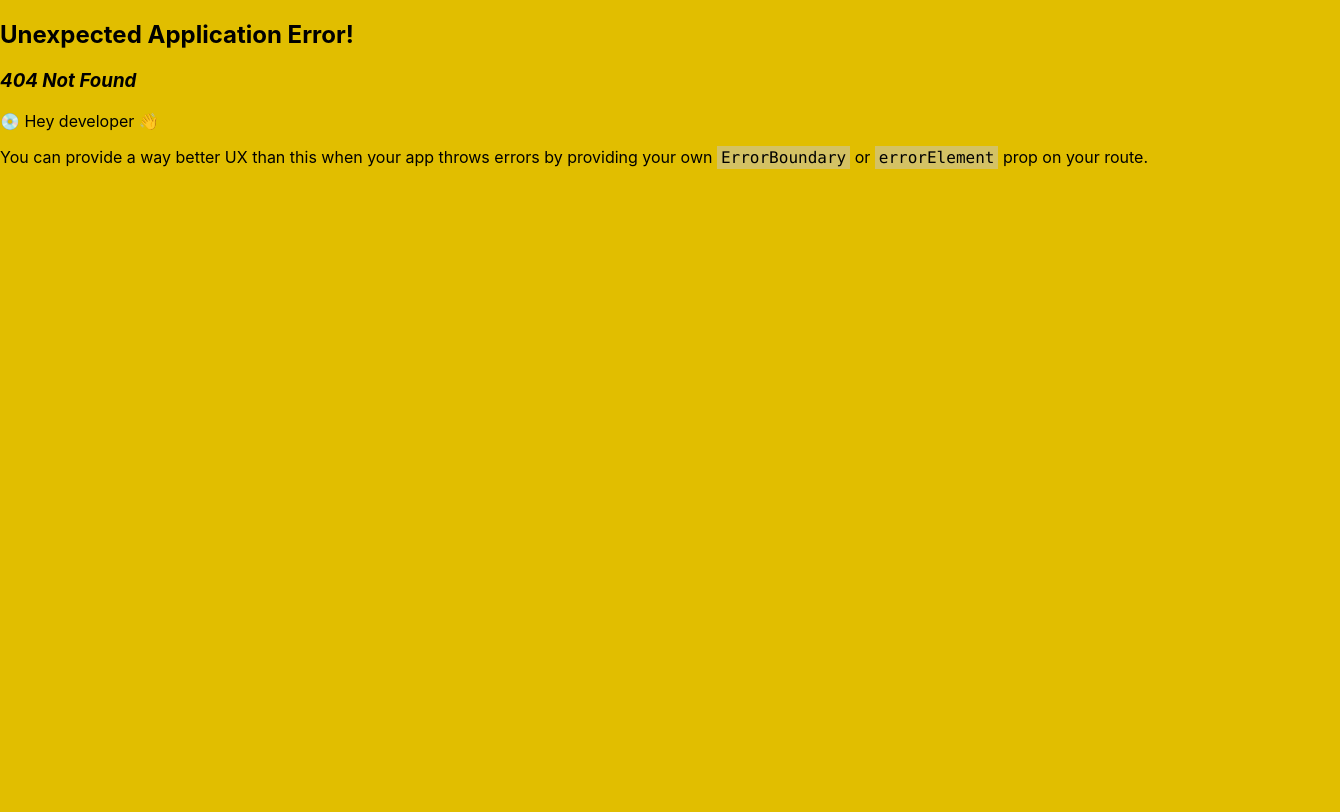
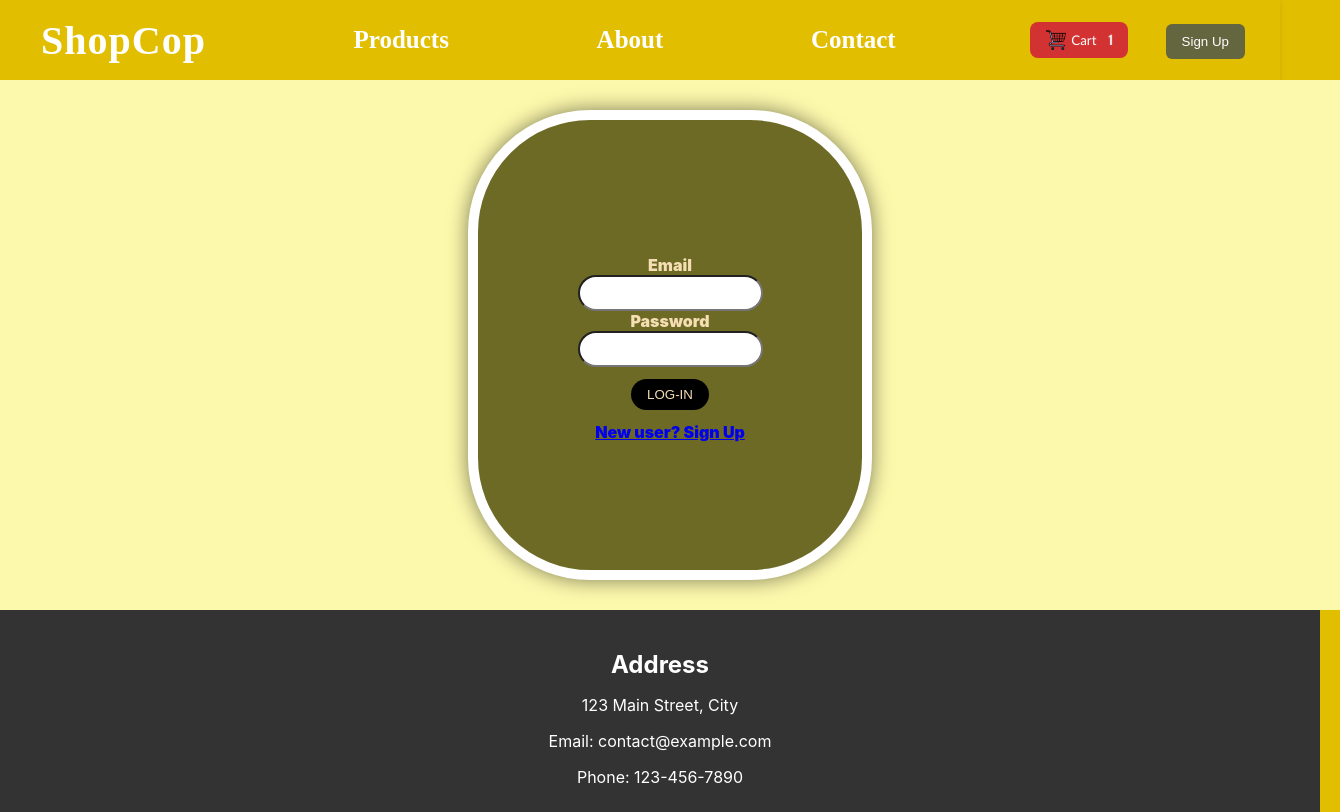
Before and after one commit to befierce/e-commerce-react, a React (Create React App) app: page /sign-up in a window 1280 px wide. Before the commit this address had no page. Shown: the whole page, 1340 px wide, since content can reach past the window. Built offline with nearby package versions, Linux system fonts and the light colour scheme.

Commit message:
made sign-up page integrated with firebase

```diff
--- a/src/App.js
+++ b/src/App.js
@@ -4,7 +4,7 @@ import About from "./Pages/About";
 import ProductsPage, {dummy_data} from "./Pages/ProductsPage";
 import ContactUs from "./Pages/ContactUs";
 import ProductDetails from "./Pages/ProductDetails";
-
+import SignUpForm from "./Components/Authentication/SignUpForm";
 
 const router = createBrowserRouter([
   {
@@ -27,6 +27,10 @@ const router = createBrowserRouter([
     path: "/product/:id",
     element: <ProductDetails ProductsData = {dummy_data}/>
   },
+  {
+    path: "/sign-up",
+    element:<SignUpForm/>
+  },
 ]);
 
 function App() {
--- /dev/null
+++ b/src/Components/Authentication/SignUpForm.css
@@ -0,0 +1,51 @@
+
+
+
+
+
+.sign-up-body{
+    width: 100%;
+    background-color:#fcf8ac;
+    display: flex;
+    justify-content: center;
+    padding: 30px;
+}
+
+.sign-up-form-container{
+    width: 30%;
+    height: 450px;
+    border: 10px solid white;
+    border-radius: 122px;
+    background-color: #6d6a25;
+    box-shadow: 0 0 20px rgba(0, 0, 0, 0.5);
+    display: flex;
+    flex-direction: column;
+    /* align-items: center; */
+    justify-content: center;
+    /* margin: 12px; */
+}
+
+.sign-up-form-container-box{
+    height: 99%;
+    display: flex;
+    justify-content:center;
+    align-items: center;
+    flex-direction: column;
+    color: wheat;
+    font-weight: 900;
+    margin: 4px;
+}
+input{
+    border-radius: 122px;
+    height: 30px;
+}
+button{
+    margin: 12px;
+    box-shadow: 0,0,12px;
+    color:wheat;
+    background-color: black;
+    border-radius: 122px;
+}
+button:hover{
+background-color: rgb(146, 73, 21);
+}
--- /dev/null
+++ b/src/Components/Authentication/SignUpForm.jsx
@@ -0,0 +1,92 @@
+import { useState } from "react";
+import Navbar from "../Navbar/Navbar";
+import Footer from "../Footer/Footer";
+import "./SignUpForm.css";
+import { useRef } from "react";
+import { Link } from "react-router-dom";
+// import { useHistory } from "react-router-dom";
+
+const SignUpForm = () => {
+  const emailInputRef = useRef();
+  const passwordInputRef = useRef();
+
+//   const history = useHistory();
+
+  const [isLoggedInMode, setIsLoggedInMode] = useState(true);
+
+  const changeModeHandler = () => {
+    setIsLoggedInMode((prev) => !prev);
+
+
+    // if (isLoggedInMode) {
+    //   history.push("/login"); // Change the URL to '/login' on login mode
+    // } else {
+    //   history.push("/signup"); // Change the URL to '/signup' on signup mode
+    // }
+  };
+
+  const formSubmitHandler = async (e) => {
+    e.preventDefault();
+
+      const enteredEmail =  emailInputRef.current.value;
+      const enteredPassword = passwordInputRef.current.value;
+
+    if(isLoggedInMode){
+
+    }
+    else{
+        fetch('https://identitytoolkit.googleapis.com/v1/accounts:signUp?key=AIzaSyCmTY8ac-zTqK5VYV24wPcGY4bXVjOwWDU',{
+            method:'POST',
+            body: JSON.stringify({
+                email:enteredEmail,
+                password:enteredPassword,
+                returnSecureToken:true
+            }),
+            headers:{
+                'content-type': 'application/json'
+            }
+        }).then((res)=>{
+            if(res.ok){
+                console.log(res);
+            }
+            else{
+                return res.json().then(data => console.log(data));
+            }
+        })
+    }
+    emailInputRef.current.value = "";
+    passwordInputRef.current.value = "";
+    //   }
+  };
+
+
+  return (
+    <>
+      <Navbar />
+      <div className="sign-up-body">
+        <div className="sign-up-form-container">
+          <div>
+            <form
+              onSubmit={formSubmitHandler}
+              className="sign-up-form-container-box"
+            >
+              <label>Email</label>
+              <input type="email" name="email" ref={emailInputRef} />
+              <label>Password</label>
+              <input type="tel" name="phone" ref={passwordInputRef} />
+              <button type="submit">
+                {isLoggedInMode ? "LOG-IN" : "Sign Up"}
+              </button>
+              <Link onClick={changeModeHandler}>
+                {isLoggedInMode ? "New user? Sign Up" : "Existing user? Login"}
+              </Link>
+            </form>
+          </div>
+        </div>
+      </div>
+      <Footer />
+    </>
+  );
+};
+
+export default SignUpForm;
--- a/src/Components/Cart/CartButton/CartButton.css
+++ b/src/Components/Cart/CartButton/CartButton.css
@@ -1,6 +1,6 @@
 /* styles.css */
 .cart-button {
-    margin-right: 30px;
+    margin-right: 0.1px;
     display: flex;
     align-items:center;
     justify-content: space-between;
--- a/src/Components/Navbar/Navbar.css
+++ b/src/Components/Navbar/Navbar.css
@@ -35,3 +35,21 @@
     /* transform: translateY(-2px); */
     text-decoration: underline;
   }
+
+  .sign-up-cart-button-container {
+    display: flex;
+    align-items: center; /* Align buttons vertically in the container */
+  }
+
+  .sign-up-button {
+    background-color: rgb(99, 102, 62);
+    color: white;
+    border: none;
+    border-radius: 6px;
+    padding: 8px 16px;
+    cursor: pointer;
+    transition: background-color 0.3s ease;
+    margin-right: 5px; /* Adjusted margin */
+    margin-top: 15px;
+    height: 35px;
+  }
--- a/src/Components/Navbar/Navbar.jsx
+++ b/src/Components/Navbar/Navbar.jsx
@@ -6,7 +6,6 @@ import { NavLink } from "react-router-dom";
 
 const Navbar = () => {
   return (
-
     <div className="navbar">
       <NavLink id="websitename" to="/" activeclassname="active">
         ShopCop
@@ -20,7 +19,15 @@ const Navbar = () => {
       <NavLink id="contact-us" to="/contact-us" activeclassname="active">
         Contact
       </NavLink>
-      <CartButton />
+
+      <div className="sign-up-cart-button-container">
+        <CartButton />
+        <span>
+        <NavLink id="Sign Up" to="/sign-up" activeclassname="active">
+          <button className="sign-up-button">Sign Up</button>
+        </NavLink>
+        </span>
+      </div>
     </div>
   );
 };
--- a/src/Products/AddToCartButton.css
+++ b/src/Products/AddToCartButton.css
@@ -6,6 +6,7 @@ button {
     padding: 8px 16px;
     cursor: pointer;
     transition: background-color 0.3s ease;
+    /* margin-left: 200px; */
   }
 
   button:hover {
```
